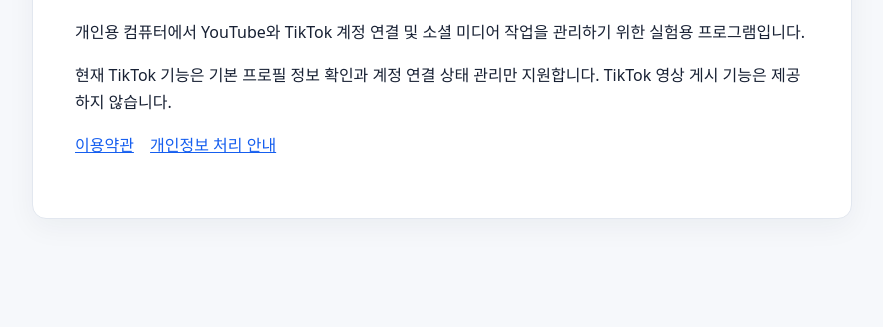
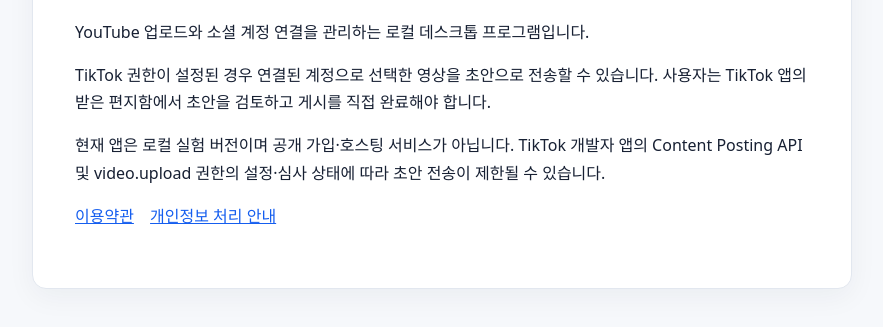
Before and after one commit to wkddud1009-star/sns-uploader-policies, a plain HTML site: page index.html in a window 1280 px wide. Shown: the part 149-476 px from the top of the page, without its empty margins (198-1081 px from the left). Drawn offline with Linux system fonts and the light colour scheme.

Commit message:
Update program description in index.html

```diff
--- a/index.html
+++ b/index.html
@@ -9,8 +9,9 @@
 <body>
   <main>
     <h1>SNS 통합 업로더</h1>
-    <p>개인용 컴퓨터에서 YouTube와 TikTok 계정 연결 및 소셜 미디어 작업을 관리하기 위한 실험용 프로그램입니다.</p>
-    <p>현재 TikTok 기능은 기본 프로필 정보 확인과 계정 연결 상태 관리만 지원합니다. TikTok 영상 게시 기능은 제공하지 않습니다.</p>
+    <p>YouTube 업로드와 소셜 계정 연결을 관리하는 로컬 데스크톱 프로그램입니다.</p>
+    <p>TikTok 권한이 설정된 경우 연결된 계정으로 선택한 영상을 초안으로 전송할 수 있습니다. 사용자는 TikTok 앱의 받은 편지함에서 초안을 검토하고 게시를 직접 완료해야 합니다.</p>
+    <p>현재 앱은 로컬 실험 버전이며 공개 가입·호스팅 서비스가 아닙니다. TikTok 개발자 앱의 Content Posting API 및 video.upload 권한의 설정·심사 상태에 따라 초안 전송이 제한될 수 있습니다.</p>
     <nav aria-label="정책 안내">
       <a href="terms.html">이용약관</a>
       <a href="privacy.html">개인정보 처리 안내</a>
```
